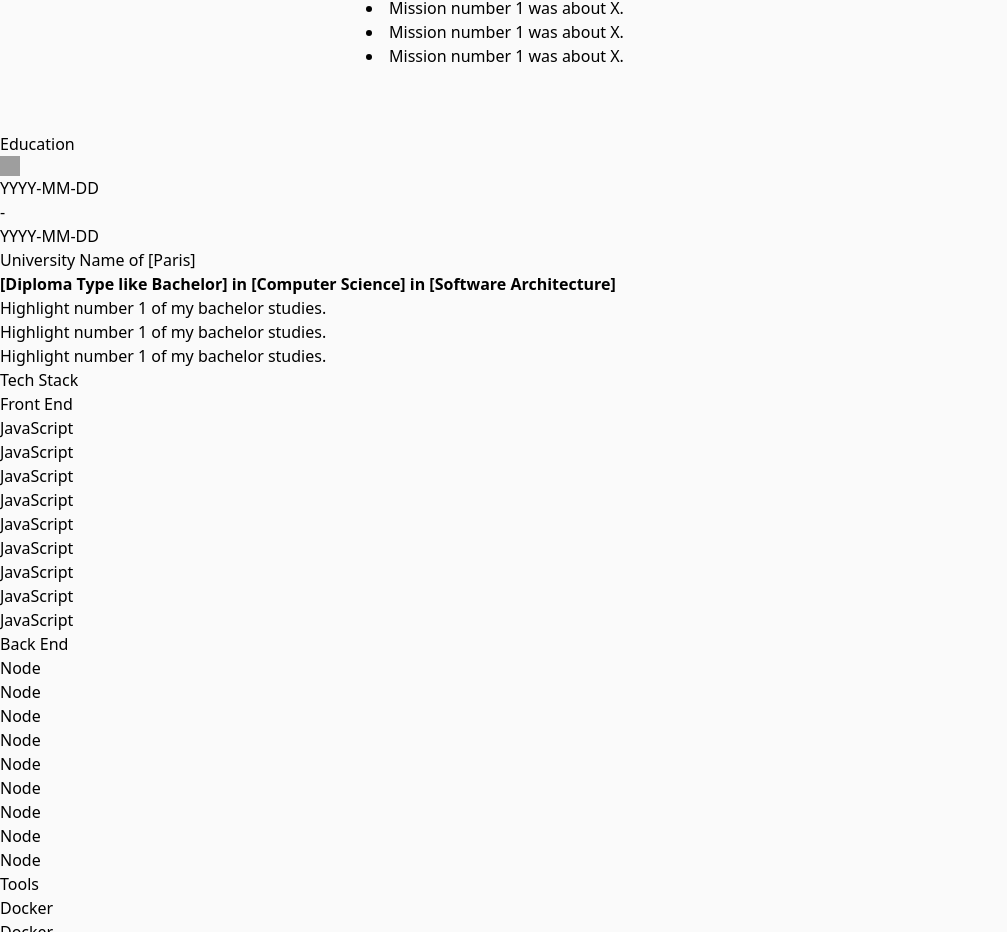
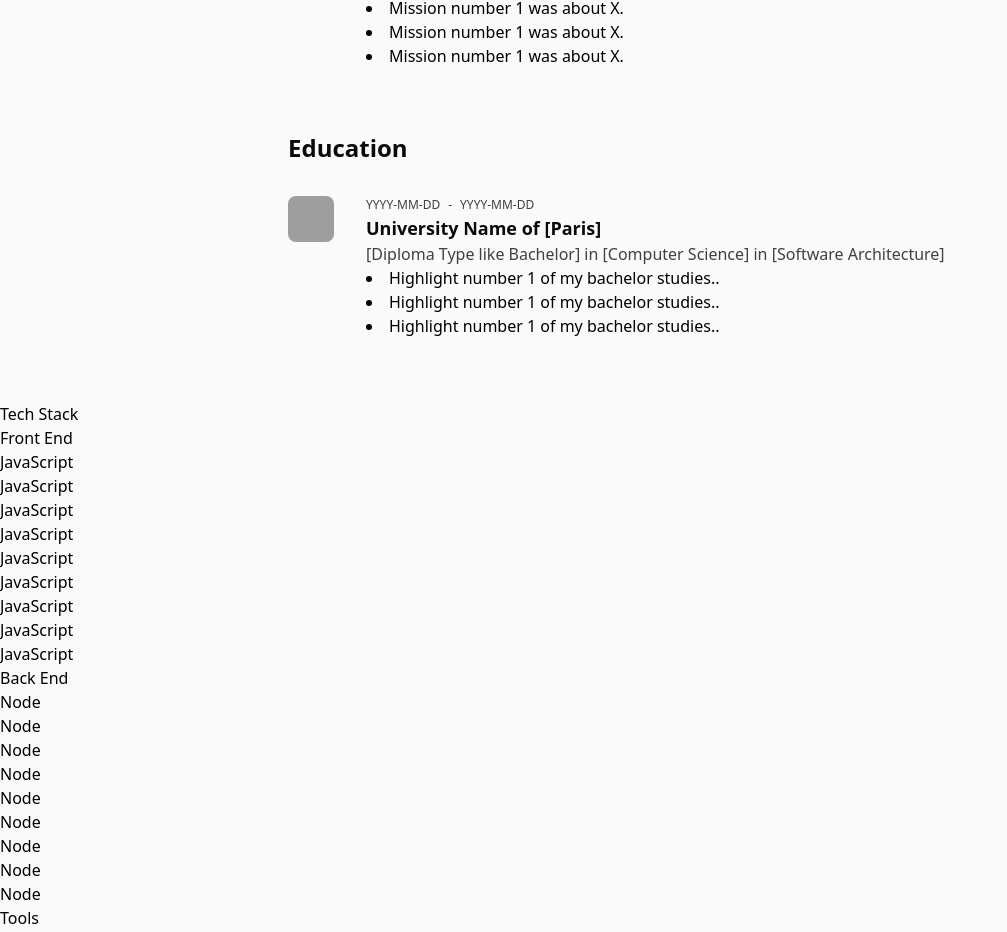
Before and after one commit to nathanEvrardDaCunha/portfolio-v1, a React (Vite) app: page / in a window 1280 px wide. Shown: the part 1094-2026 px from the top of the page, without its empty margins (0-1007 px from the left). Built offline with nearby package versions, Linux system fonts and the light colour scheme; grey boxes are pictures that could not be loaded.

Commit message:
feat: implement basic UI style for HomeEducation

```diff
--- a/src/pages/HomeEducation.tsx
+++ b/src/pages/HomeEducation.tsx
@@ -1,26 +1,49 @@
 const HomeEducation = () => {
     // TODO: When the user click on the company where I work, redirect it (always in a new tab) to the official website of my previous employer.
     // TODO: Match the work description of each job with the work description on my portfolio
+
     return (
-        <section>
-            <h2>Education</h2>
+        <section className="mx-auto max-w-3xl px-8 pb-16">
+            <h2 className="mb-8 text-2xl font-bold text-neutral-950 dark:text-neutral-50">Education</h2>
 
-            <article>
-                {/* TODO: Replace alt proper image description. */}
-                {/* TODO: Replace src with proper image. */}
-                {/* TODO: Tweak image loading strategy and priority to enhance Lighthouse score. */}
-                <img src="https://picsum.photos/20" alt="Alt img" />
-                <time dateTime="YYYY-MM-DD">YYYY-MM-DD</time>
-                <p> - </p>
-                <time dateTime="YYYY-MM-DD">YYYY-MM-DD</time>
-                <h3>University Name of [Paris]</h3>
-                <strong>[Diploma Type like Bachelor] in [Computer Science] in [Software Architecture]</strong>
-                <ul>
-                    <li>Highlight number 1 of my bachelor studies.</li>
-                    <li>Highlight number 1 of my bachelor studies.</li>
-                    <li>Highlight number 1 of my bachelor studies.</li>
-                </ul>
-            </article>
+            <div className="flex flex-col gap-8">
+                <article className="flex flex-row gap-8">
+                    {/* TODO: Replace alt proper image description. */}
+                    {/* TODO: Replace src with proper image. */}
+                    {/* TODO: Tweak image loading strategy and priority to enhance Lighthouse score. */}
+                    <img
+                        src="https://picsum.photos/46"
+                        alt="Alt img"
+                        className="aspect-square h-fit w-fit rounded-lg"
+                    />
+
+                    <div className="flex flex-col">
+                        <div className="flex flex-row gap-2">
+                            <time dateTime="YYYY-MM-DD" className="text-[12px] text-neutral-700 dark:text-neutral-300">
+                                YYYY-MM-DD
+                            </time>
+                            <p className="text-[12px] text-neutral-700">-</p>
+                            <time dateTime="YYYY-MM-DD" className="text-[12px] text-neutral-700 dark:text-neutral-300">
+                                YYYY-MM-DD
+                            </time>
+                        </div>
+
+                        <h3 className="text-lg font-bold text-neutral-950 dark:text-neutral-50">
+                            University Name of [Paris]
+                        </h3>
+
+                        <p className="text-base text-neutral-700 dark:text-neutral-300">
+                            [Diploma Type like Bachelor] in [Computer Science] in [Software Architecture]
+                        </p>
+
+                        <ul className="flex list-inside list-disc flex-col">
+                            <li>Highlight number 1 of my bachelor studies..</li>
+                            <li>Highlight number 1 of my bachelor studies..</li>
+                            <li>Highlight number 1 of my bachelor studies..</li>
+                        </ul>
+                    </div>
+                </article>
+            </div>
         </section>
     );
 };
```
